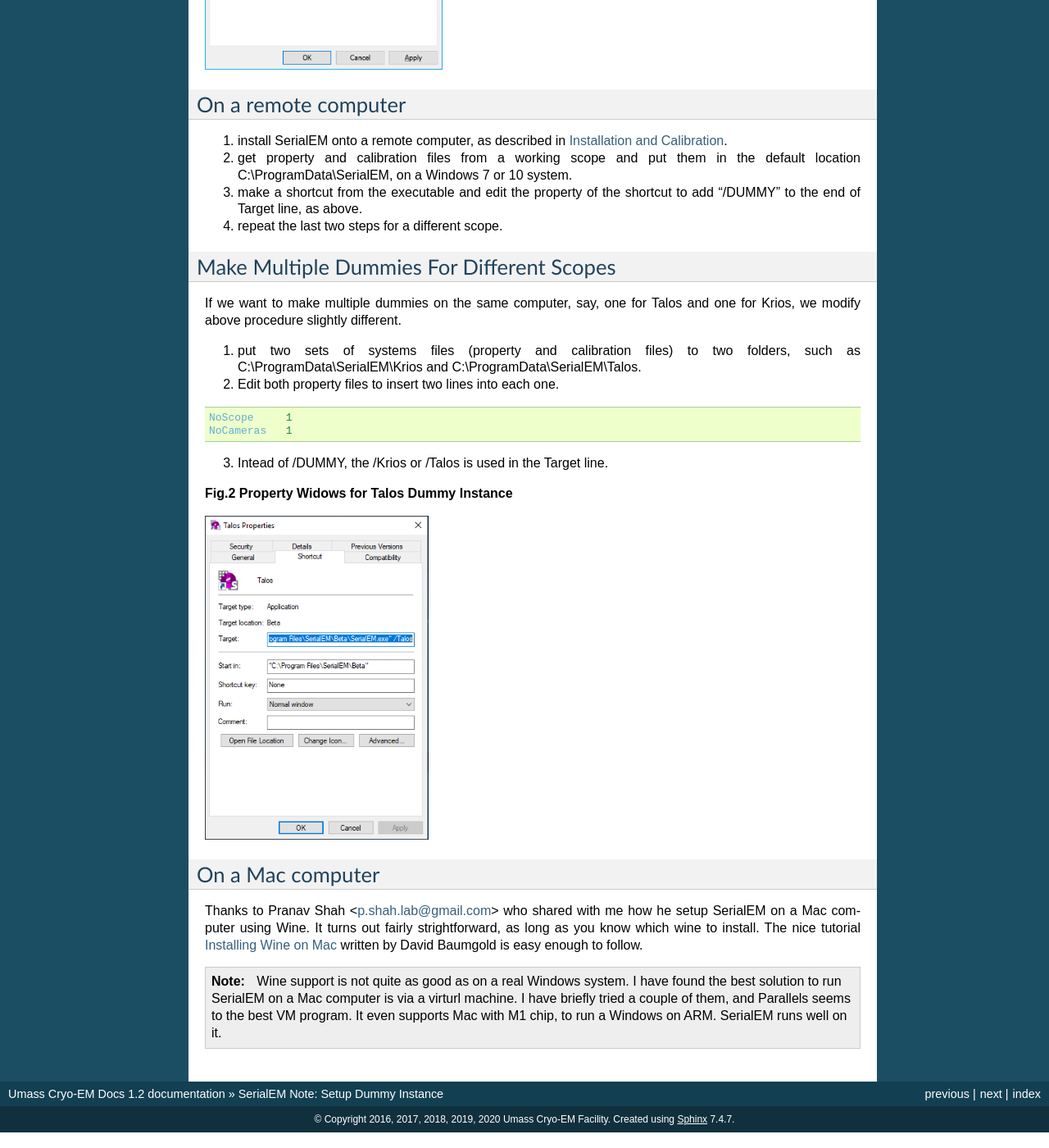
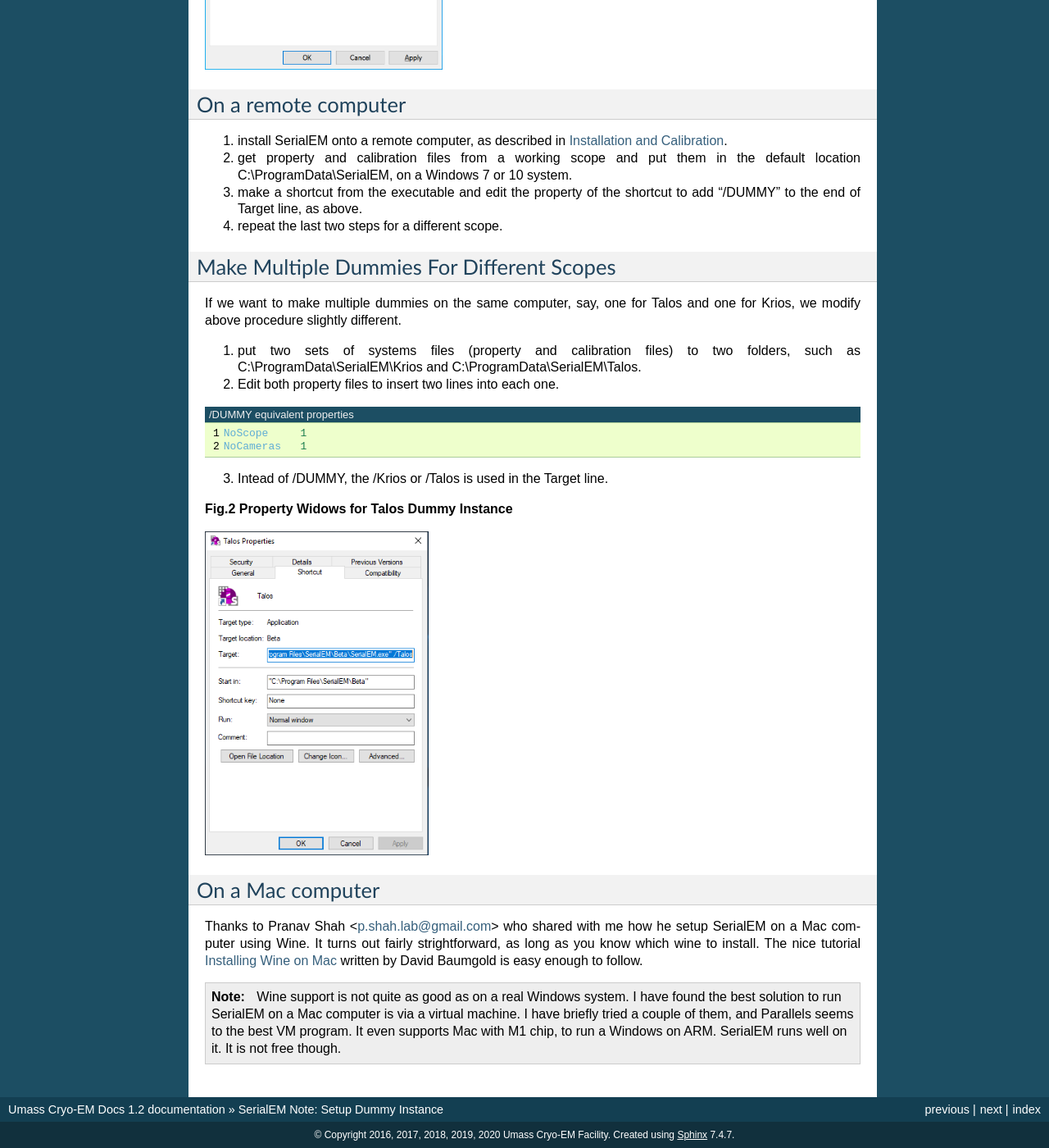
Before and after one commit to xuchen66/sphinx-emdocs, a Sphinx documentation site: the page built from source/serialEM-note-setup-dummy.rst, in a window 1280 px wide and 1400 px high, scrolled down 821 px. Shown: the whole window at 82% size. Built offline with Sphinx 7.4.7, drawn with Linux system fonts in a browser that asks for light colours; pages that are not in the unit, such as notebooks, are missing from menus.

Commit message:
Update serialEM-note-setup-dummy.rst

```diff
--- a/source/serialEM-note-setup-dummy.rst
+++ b/source/serialEM-note-setup-dummy.rst
@@ -57,6 +57,8 @@ If we want to make multiple dummies on the same computer, say, one for Talos and
 2. Edit both property files to insert two lines into each one.
 
 .. code-block:: ruby
+   :linenos:
+   :caption: /DUMMY equivalent properties
 
    NoScope     1
    NoCameras   1
@@ -82,4 +84,4 @@ Thanks to Pranav Shah <p.shah.lab@gmail.com> who shared with me how he setup Ser
 fairly strightforward, as long as you know which wine to install. The nice tutorial `Installing Wine on Mac <https://www.davidbaumgold.com/tutorials/wine-mac/>`_ written by David Baumgold is easy enough to follow.
 
 .. note::
-   Wine support is not quite as good as on a real Windows system. I have found the best solution to run SerialEM on a Mac computer is via a virturl machine. I have briefly tried a couple of them, and Parallels seems to the best VM program. It even supports Mac with M1 chip, to run a Windows on ARM. SerialEM runs well on it.
+   Wine support is not quite as good as on a real Windows system. I have found the best solution to run SerialEM on a Mac computer is via a virtual machine. I have briefly tried a couple of them, and Parallels seems to the best VM program. It even supports Mac with M1 chip, to run a Windows on ARM. SerialEM runs well on it. It is not free though.
```
